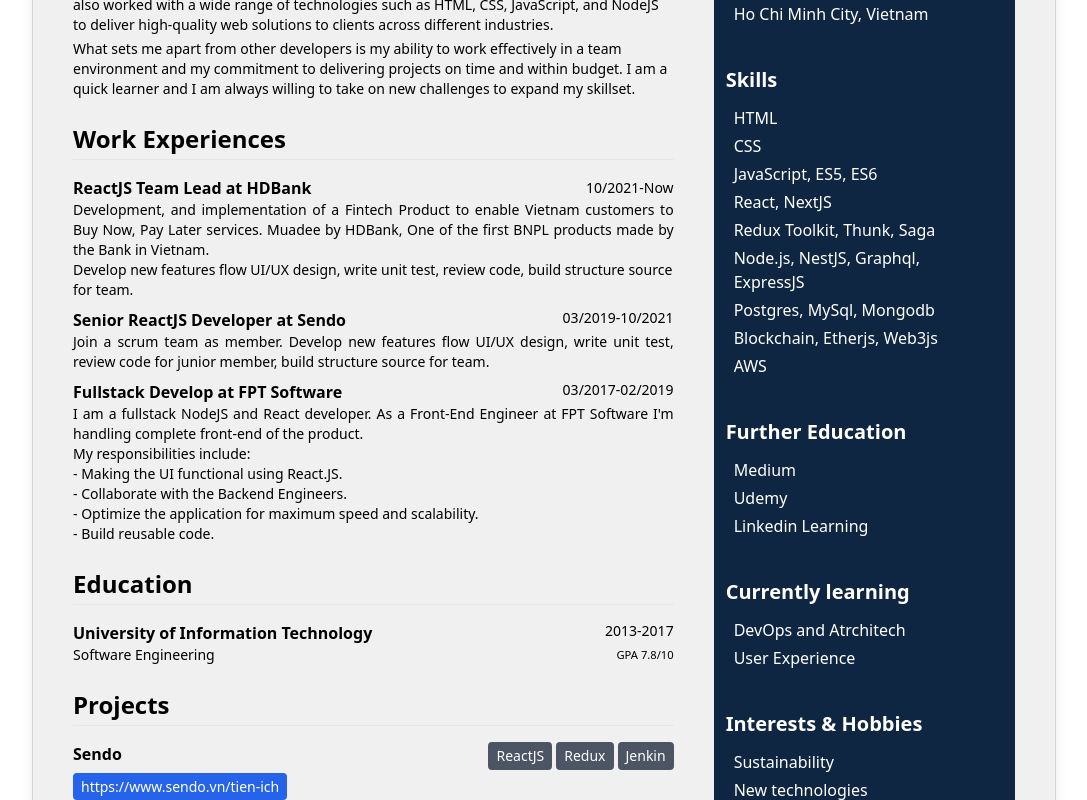
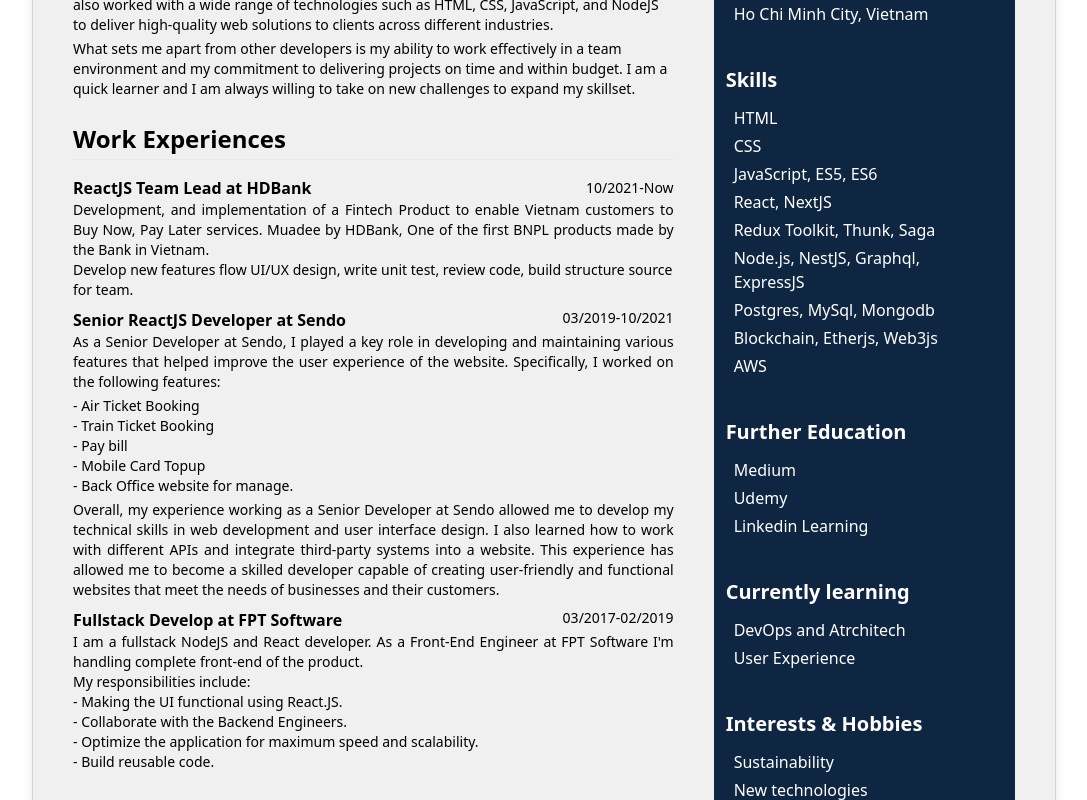
Before and after one commit to thuongthanhto/dev-tuts, a Next.js app: page / in a window 1280 px wide. Shown: the part 463-1263 px from the top of the page, without its empty margins (96-1183 px from the left). Built offline with nearby package versions, Linux system fonts and the light colour scheme.

Commit message:
Update cv

```diff
--- a/src/pages/index.tsx
+++ b/src/pages/index.tsx
@@ -141,9 +141,24 @@
                     <p className="flex justify-between text-sm">
                       <strong className="text-base">Senior ReactJS Developer at Sendo</strong>03/2019-10/2021
                     </p>
-                    <p className="text-justify text-sm">
-                      Join a scrum team as member. Develop new features flow UI/UX design, write unit test, review code
-                      for junior member, build structure source for team.
+                    <p className="text-justify text-sm mb-1">
+                      As a Senior Developer at Sendo, I played a key role in developing and maintaining various features
+                      that helped improve the user experience of the website. Specifically, I worked on the following
+                      features:
+                    </p>
+                    <ol>
+                      <li className="text-sm">- Air Ticket Booking</li>
+                      <li className="text-sm">- Train Ticket Booking</li>
+                      <li className="text-sm">- Pay bill</li>
+                      <li className="text-sm">- Mobile Card Topup</li>
+                      <li className="text-sm">- Back Office website for manage.</li>
+                    </ol>
+                    <p className="text-justify text-sm mt-1">
+                      Overall, my experience working as a Senior Developer at Sendo allowed me to develop my technical
+                      skills in web development and user interface design. I also learned how to work with different
+                      APIs and integrate third-party systems into a website. This experience has allowed me to become a
+                      skilled developer capable of creating user-friendly and functional websites that meet the needs of
+                      businesses and their customers.
                     </p>
                   </li>
                   <li className="pt-2">
```
